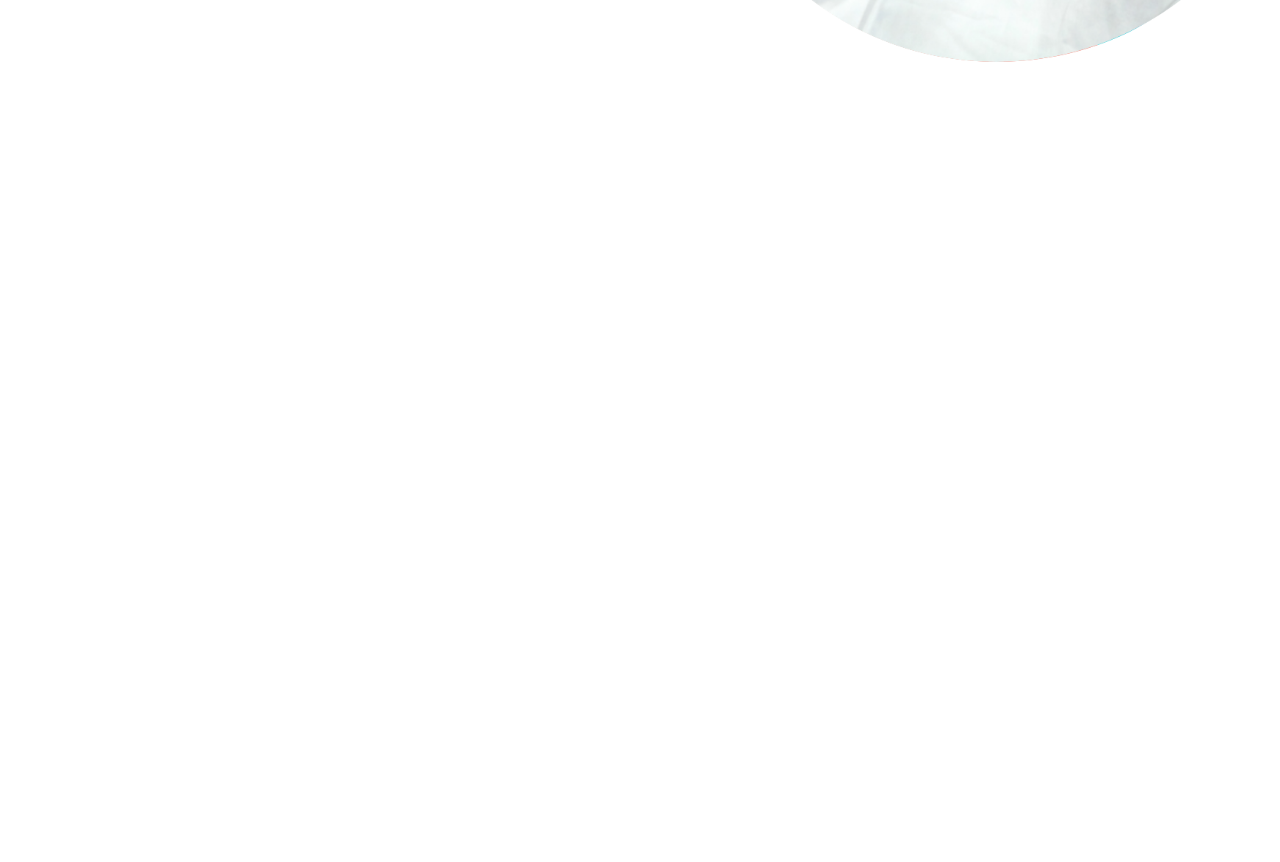
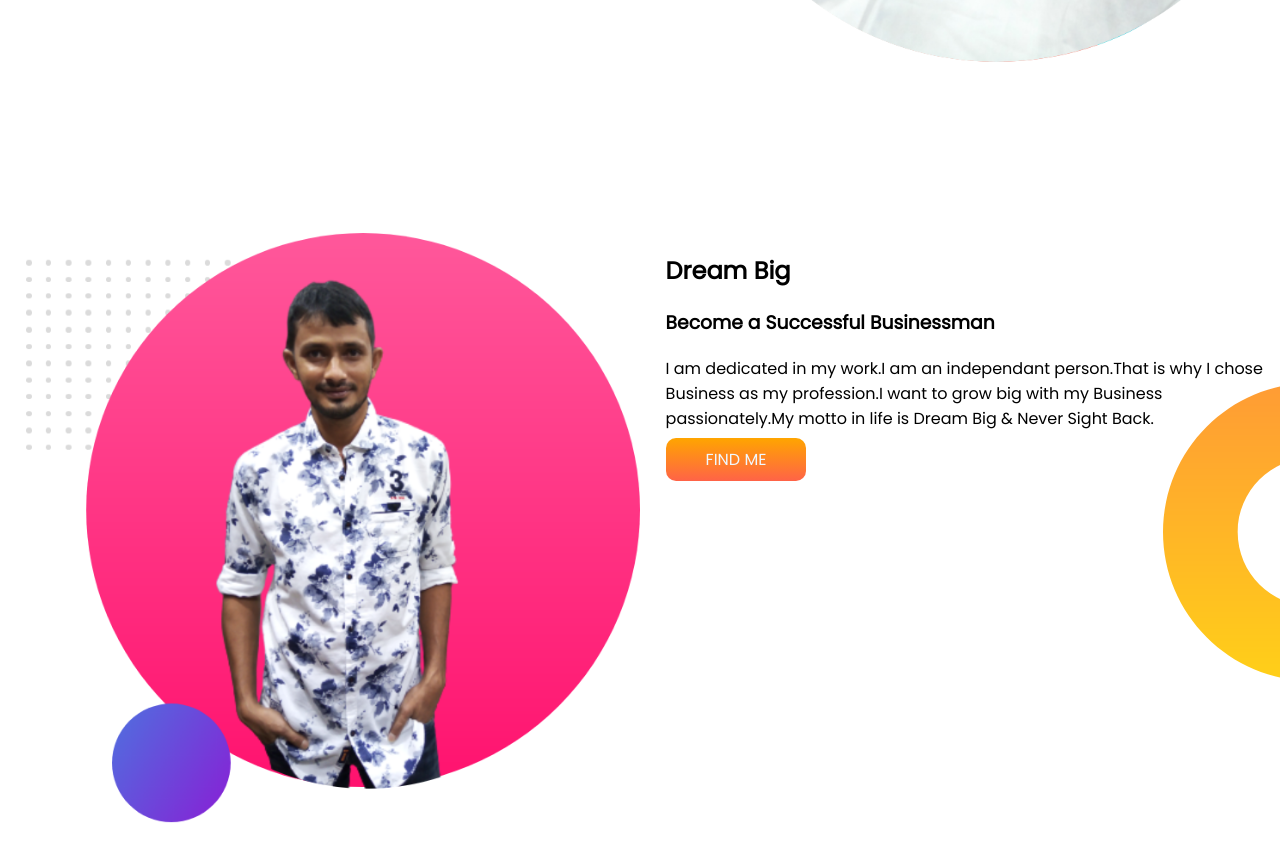
Before and after one commit to AshrafulAlam1995/rokon-website, a plain HTML site: page index.html in a window 1280 px wide. Shown: the part 504-1366 px from the top of the page. Before the commit the page ends 800 px from the top, so only its background shows below. Drawn offline with Linux system fonts and the light colour scheme.

Commit message:
dream-big added

```diff
--- a/index.html
+++ b/index.html
@@ -24,5 +24,16 @@
   <img src="images/rokon2.png" alt="image here">
 </div>
  </section>
+ <section class="dream-big">
+<div class="half-width">
+  <img src="images/rokon3.png" alt="image here">
+</div>
+<div class="half-width">
+  <h1>Dream Big</h1>
+  <h3>Become a Successful Businessman</h3>
+  <p>I am dedicated in my work.I am an independant person.That is why I chose Business as my profession.I want to grow big with my Business passionately.My motto in life is Dream Big & Never Sight Back.</p><a id="find-me" target="_blank" href="https://www.facebook.com/search/top?q=md%20rukon%20uddin%20bhuyan">FIND ME</a>
+
+</div>
+ </section>
 </body>
 </html>
--- a/style.css
+++ b/style.css
@@ -7,6 +7,7 @@ body{
 }
 section{
   display: flex;
+  margin-bottom: 120px;
 }
 .half-width{
   width: 50%;
@@ -26,3 +27,8 @@ section{
   background-image: url(images/top-banner.png);
   background-repeat: no-repeat;
 }
+.dream-big{
+  background-image: url(images/dream-bg.png);
+  background-repeat: no-repeat;
+  background-position: right;
+}
```
Also changed, not shown: images/rokon3.png (added).
